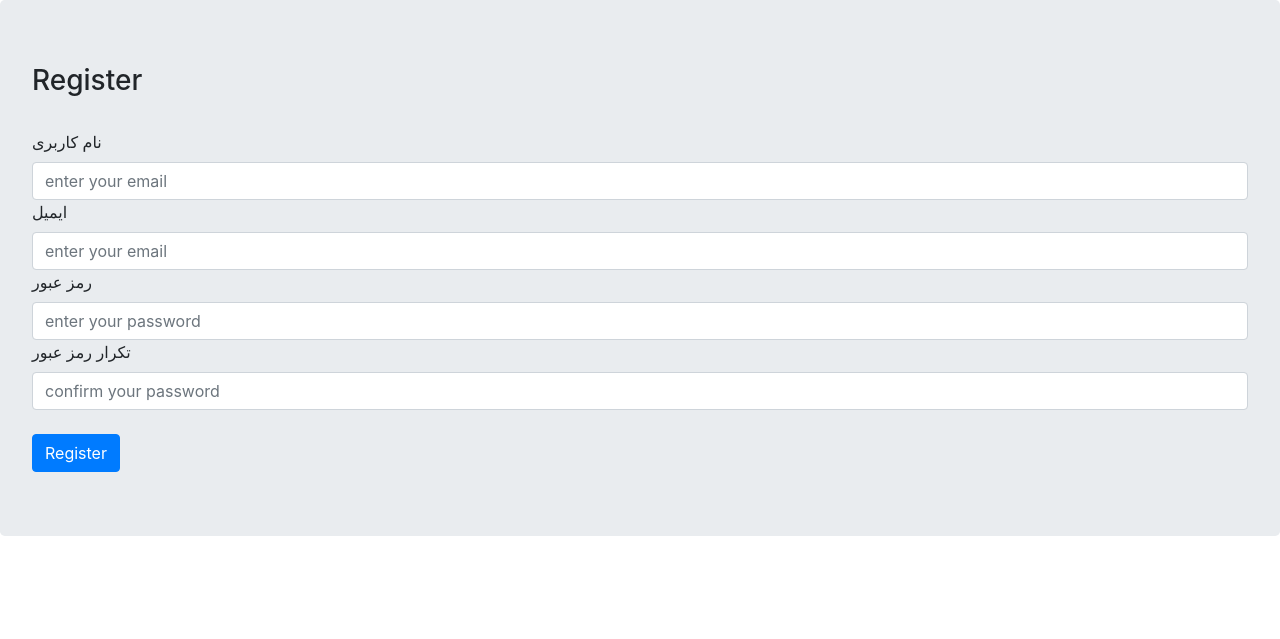
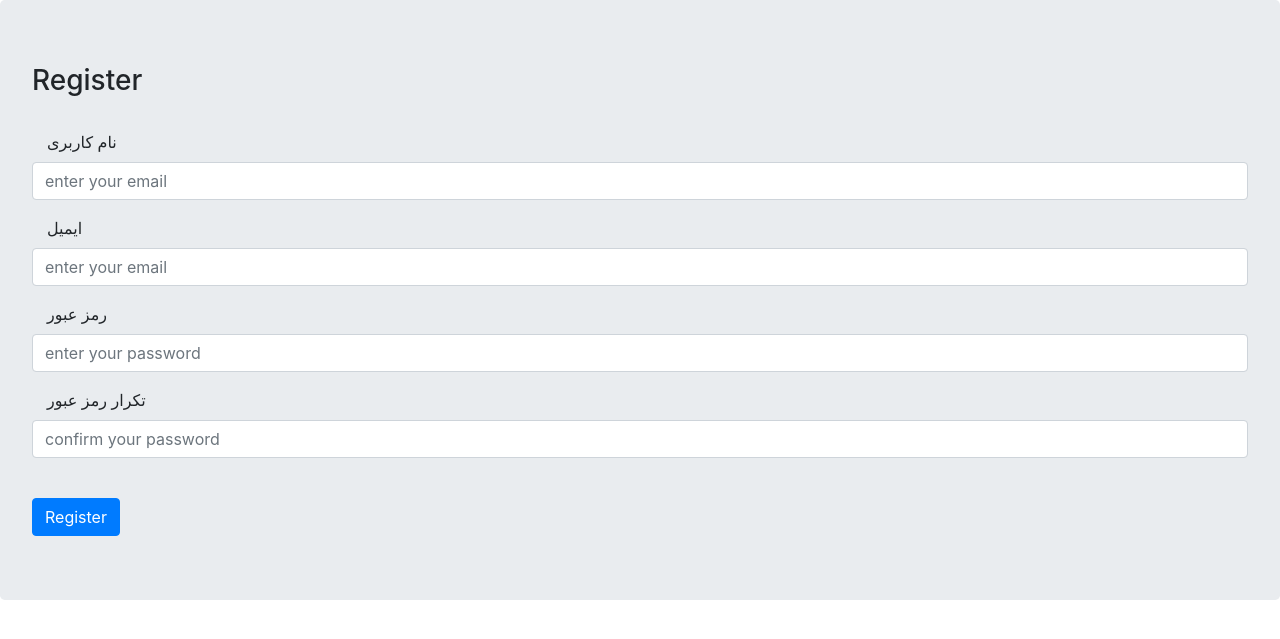
Before and after one commit to farhadmpr/DjangoBlog, a Django app: page /accounts/register/ in a window 1280 px wide. Shown: the part 56-695 px from the top of the page. Run offline with Django 3.2, Linux system fonts and the light colour scheme; some libraries are stand-ins or nearby versions.

Commit message:
Add bootstrap classes to register template

```diff
--- a/BlogProject/accounts/templates/accounts/register.html
+++ b/BlogProject/accounts/templates/accounts/register.html
@@ -7,30 +7,30 @@
         {% csrf_token %}
         {% comment %} {{ form.as_p }} {% endcomment %}
 
-        <div>
+        <div class = "text-danger">
             {{ form.non_field_errors }}
         </div>
 
-        <div>
-            <label for="{{ form.username.id_for_label }}">نام کاربری</label>
+        <div class="form-group">
+            <label for="{{ form.username.id_for_label }}" class="col-md-2 control-label">نام کاربری</label>
             {{ form.username.errors }}
             {{ form.username }}
         </div>
 
-        <div>
-            <label for="{{ form.email.id_for_label }}">ایمیل</label>
+        <div class="form-group">
+            <label for="{{ form.email.id_for_label }}" class="col-md-2 control-label">ایمیل</label>
             {{ form.email.errors }}
             {{ form.email }}
         </div>
 
-        <div>
-            <label for="{{ form.password1.id_for_label }}">رمز عبور</label>
+        <div class="form-group">
+            <label for="{{ form.password1.id_for_label }}" class="col-md-2 control-label">رمز عبور</label>
             {{ form.password1.errors }}
             {{ form.password1 }}
         </div>
 
-        <div>
-            <label for="{{ form.password2.id_for_label }}">تکرار رمز عبور</label>
+        <div class="form-group">
+            <label for="{{ form.password2.id_for_label }}" class="col-md-2 control-label">تکرار رمز عبور</label>
             {{ form.password2.errors }}
             {{ form.password2 }}
         </div>
```
